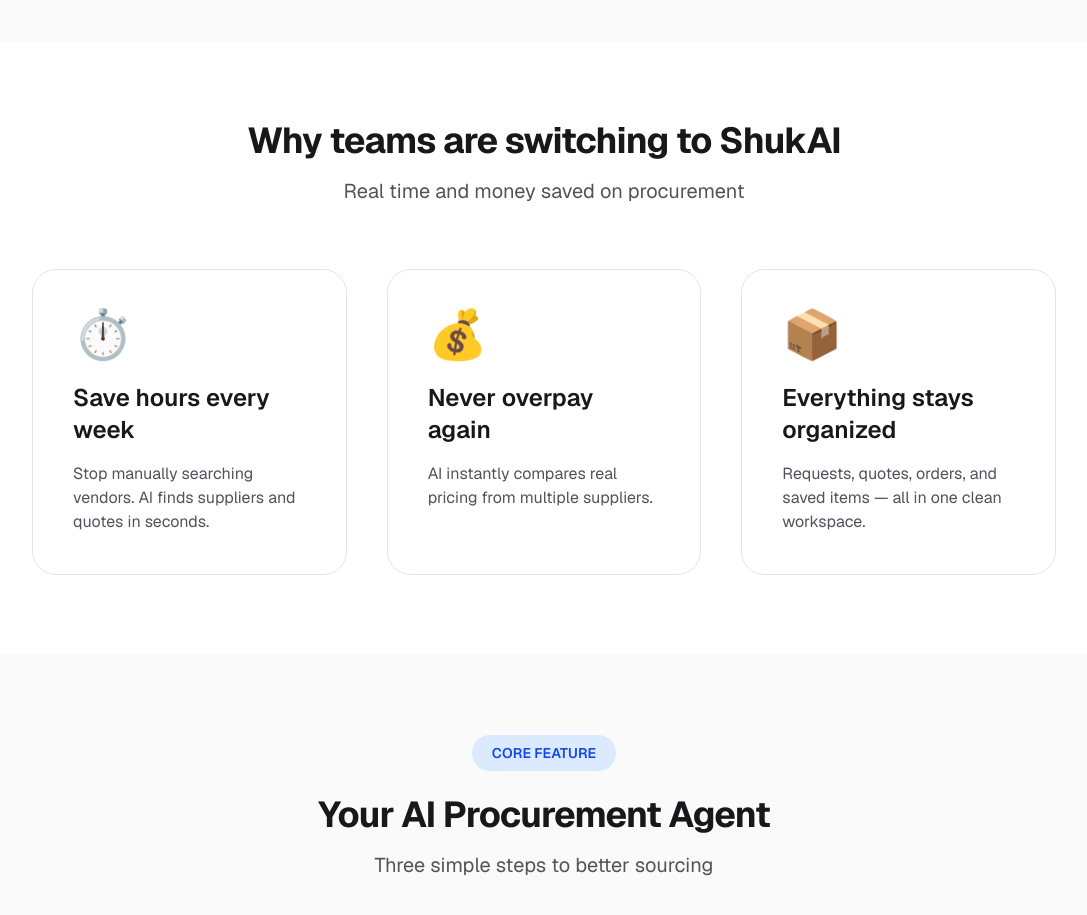
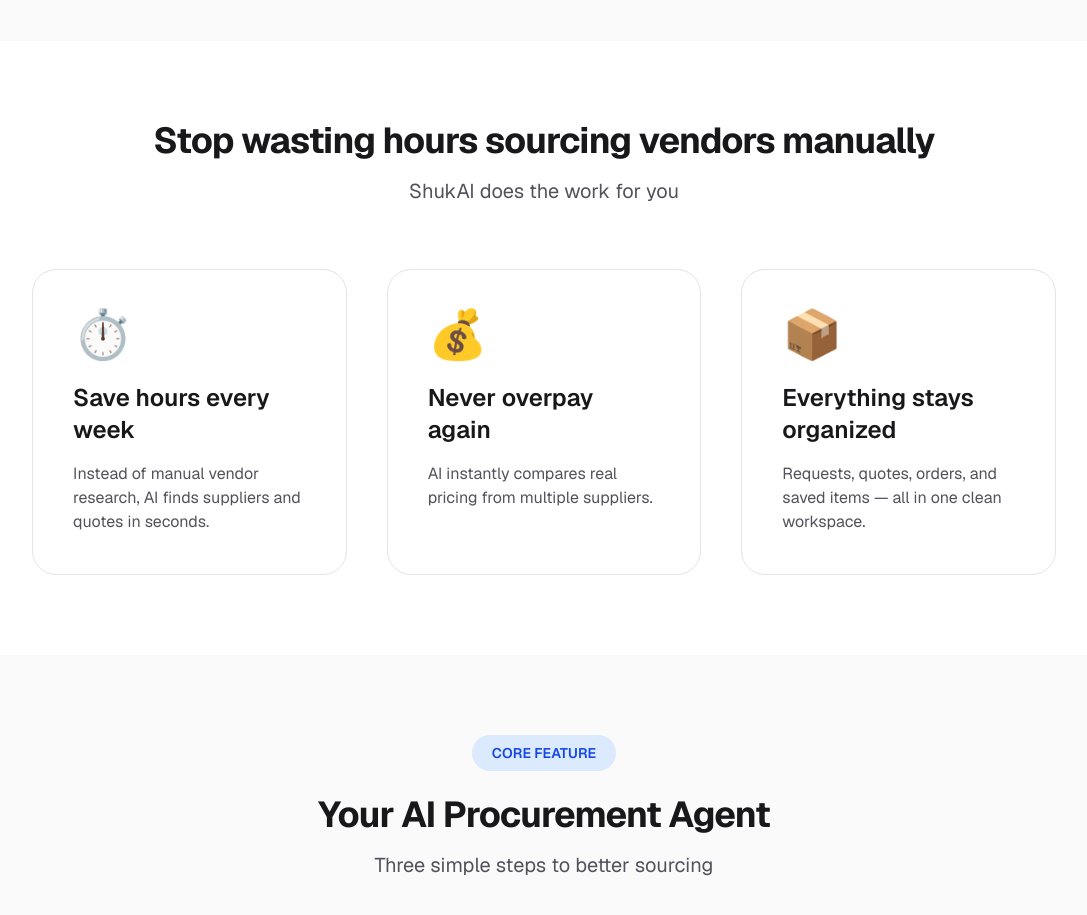
Before and after one commit to Gr33nstonecorp/shuka, a Next.js app: page / in a window 1280 px wide. Shown: the part 780-1695 px from the top of the page, without its empty margins (96-1183 px from the left). Built offline with nearby package versions, Linux system fonts and the light colour scheme; no server answers.

Commit message:
Update page.tsx

```diff
--- a/app/page.tsx
+++ b/app/page.tsx
@@ -85,12 +85,12 @@ export default function HomePage() {
         </div>
       </div>
 
-      {/* Why teams use ShukAI */}
+      {/* Why should I care? — Punchy and relatable */}
       <div className="py-20 px-6 bg-white dark:bg-zinc-900">
         <div className="max-w-5xl mx-auto">
           <div className="text-center mb-16">
-            <h2 className="text-4xl font-bold tracking-tight mb-4">Why teams are switching to ShukAI</h2>
-            <p className="text-xl text-zinc-600 dark:text-zinc-400">Real time and money saved on procurement</p>
+            <h2 className="text-4xl font-bold tracking-tight mb-4">Stop wasting hours sourcing vendors manually</h2>
+            <p className="text-xl text-zinc-600 dark:text-zinc-400">ShukAI does the work for you</p>
           </div>
 
           <div className="grid md:grid-cols-3 gap-10">
@@ -98,7 +98,7 @@ export default function HomePage() {
               <div className="text-5xl mb-6">⏱️</div>
               <h3 className="text-2xl font-semibold mb-4">Save hours every week</h3>
               <p className="text-zinc-600 dark:text-zinc-400">
-                Stop manually searching vendors. AI finds suppliers and quotes in seconds.
+                Instead of manual vendor research, AI finds suppliers and quotes in seconds.
               </p>
             </div>
 
```
